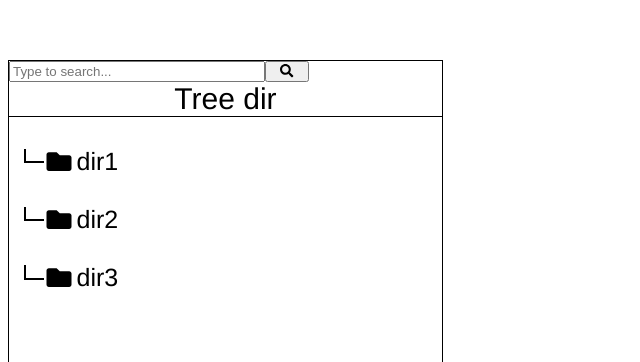
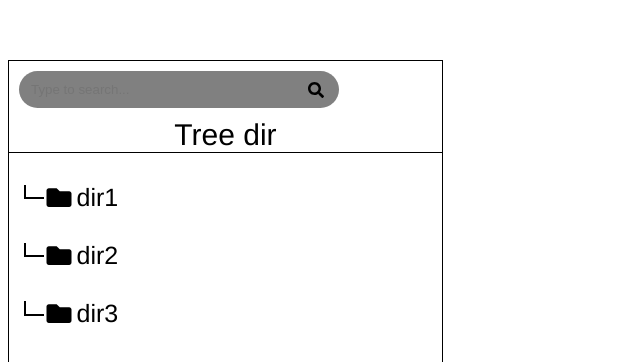
Before and after one commit to ijeriomit/Component-Development, a Vue app: page / in a window 1280 px wide. Shown: the top 362 px of the page, without its empty margins (0-640 px from the left). Built offline with nearby package versions, Linux system fonts and the light colour scheme.

Commit message:
styled search bar a bit, add a box shadow next

```diff
--- a/package.json
+++ b/package.json
@@ -37,7 +37,7 @@
   },
   "bit": {
     "env": {
-      "compiler": "bit.envs/compilers/vue@0.1.10"
+      "compiler": "bit.envs/compilers/vue@0.1.13"
     },
     "componentsDefaultDirectory": "components/{name}",
     "packageManager": "npm"
--- /dev/null
+++ b/src/components/search-bar-component/package.json
@@ -0,0 +1,3 @@
+{
+  "browser": "search-bar.umd.js"
+}
--- a/src/components/search-bar-component/search-bar.vue
+++ b/src/components/search-bar-component/search-bar.vue
@@ -1,25 +1,23 @@
 <template>
-    <div class="search-bar-wrapper">
+    <div class="component-wrapper">
         <div class="search-bar">
-            <button class="search-button" @click="search(searchTerm)" title="click to search" :class="[searchButtonRight ? 'search-button-right' : 'search-button-left']">
-                <font-awesome-icon :icon="['fa', 'search']">
-                </font-awesome-icon>
-            </button>
             <input   v-if="!searchOnType" :placeholder='placeHolderText' type='text'  v-on:keyup="search(searchTerm)" v-model="searchTerm"/>
             <input  v-else type='text' :placeholder='placeHolderText' v-on:keyup.enter="search(searchTerm)" v-model="searchTerm"/>
+            <font-awesome-icon class="search-button" @click="search(searchTerm)" title="click to search" :class="[searchButtonRight ? 'search-button-right' : 'search-button-left']" :icon="['fa', 'search']">
+            </font-awesome-icon>
         </div>
         <ul v-if=" searchResults.length > 0 && enableResultList " class="search-results-wrapper">
-            <li v-for="result in searchResults" :key="result.path+result.name" >
-                <div v-if="result.hasOwnProperty('name') && result.hasOwnProperty('path') " class="search-result-wrapper">
-                    <div class="result-name">
+            <li v-for="result in searchResults" :key="result.path+result.name" @click="searchResulClicked(result)">
+                <div v-if="result.hasOwnProperty('name') && result.hasOwnProperty('path') " class="result-wrapper">
+                    <!-- <div class="result-name">
                         {{result.name}}
                     </div>
                     <div class="result-path">
                         {{result.path}}
-                    </div>
+                    </div> -->
                 </div>
-                <div v-else  class="search-result-wrapper">
-                    {{result}}
+                <div v-else  class="result-wrapper">
+                    <!-- {{result}} -->
                 </div>
             </li>
         </ul>
@@ -37,6 +35,7 @@ export default {
     exampleSearchTerm: { type: String, required: true, default: function () { console.error('No example search term was given. Please pass in example in order to validate your search function'); return '' } },
     searchOnType: { type: Boolean, required: false, default: false },
     searchFunction: { type: Function, required: true, default: function () { console.error('No Search Function Was Defined'); return [] } },
+    onSearchResultClick: { type: Function, required: true, default: function () { console.error('No Search Result Click Function  was defined') } },
     enableResultList: { type: Boolean, required: false, default: true },
     searchButtonRight: { type: Boolean, required: false, default: true },
     placeHolderText: { type: String, required: false, default: 'Type to search...' }
@@ -64,8 +63,9 @@ export default {
     search: function () {
       this.searchResults = this.searchFunction(this.searchTerm)
     },
-    searchResultClicked: function () {
+    searchResultClicked: function (result) {
       this.searchResults = []
+      this.onSearchResultClicked(result)
     },
     searchFunctionValidator: function () {
       var results = this.searchFunction(this.exampleSearchTerm)
@@ -89,17 +89,29 @@ export default {
 }
 </script>
 <style lang="scss" scoped>
+$defaultBackgroundColor: gray;
+$defaultBorderRadius: 25px;
 input{
     width: 85%;
 }
 button{
     width: 15%;
 }
- .search-bar-wrapper{
+.search-button{
+  font-size: 16px;
+  padding-left: 5px;
+    padding-right: 5px;
+    /* width: fit-content; */
+    cursor: pointer;
+}
+ .component-wrapper{
     display: flex;
     align-items: baseline;
     flex-flow: column;
     width: 300px;
+    padding: 10px;
+    justify-content: space-around;
+
  }
  .search-button-right{
      order: 1;
@@ -108,35 +120,50 @@ button{
      order: -1;
  }
  .search-bar{
-     order: 1;
-     display: flex;
+    order: 1;
+    display: flex;
     flex-direction: row;
+    align-items: baseline;
     width: 100%;
+    padding: inherit;
+    background-color: $defaultBackgroundColor;
+    border-radius: $defaultBorderRadius;
+    justify-content: space-between;
+    align-items: center;
  }
- .search-result-wrapper{
+ .search-bar input{
+   border: none;
+   background-color: inherit;
+ }
+ .search-bar input:focus{
+   outline: none;
+ }
+ .result-wrapper{
      height: fit-content;
      display: flex;
      flex-direction: column;
+     width: 100%;
     //  margin-top: 5px;
     //  margin-bottom: 5px;
     //  background-color: wheat;
     //  border-bottom: 2px solid black;
-     border-top: 2px solid black;
  }
  .search-results-wrapper{
-    width: 85%;
+    width: 100%;
     font-size: 12px;
     position: relative;
     // left: 0px;
+    top: 5px;
     margin-top: 0px;
     margin-bottom: 0px;
     margin-inline-start: 0px;
     padding-inline-start: 0px;
+    padding: inherit;
     order: 2;
-    border-collapse: collapse;
     overflow: hidden;
-    border: .5px solid black;
-    border-top: none;
+    border-radius: $defaultBorderRadius;
+    background-color: $defaultBackgroundColor;
+
  }
  .result-path{
      order: 3;
```
Also changed, not shown: 1 other file (tests, documents, lock files or other folders).
